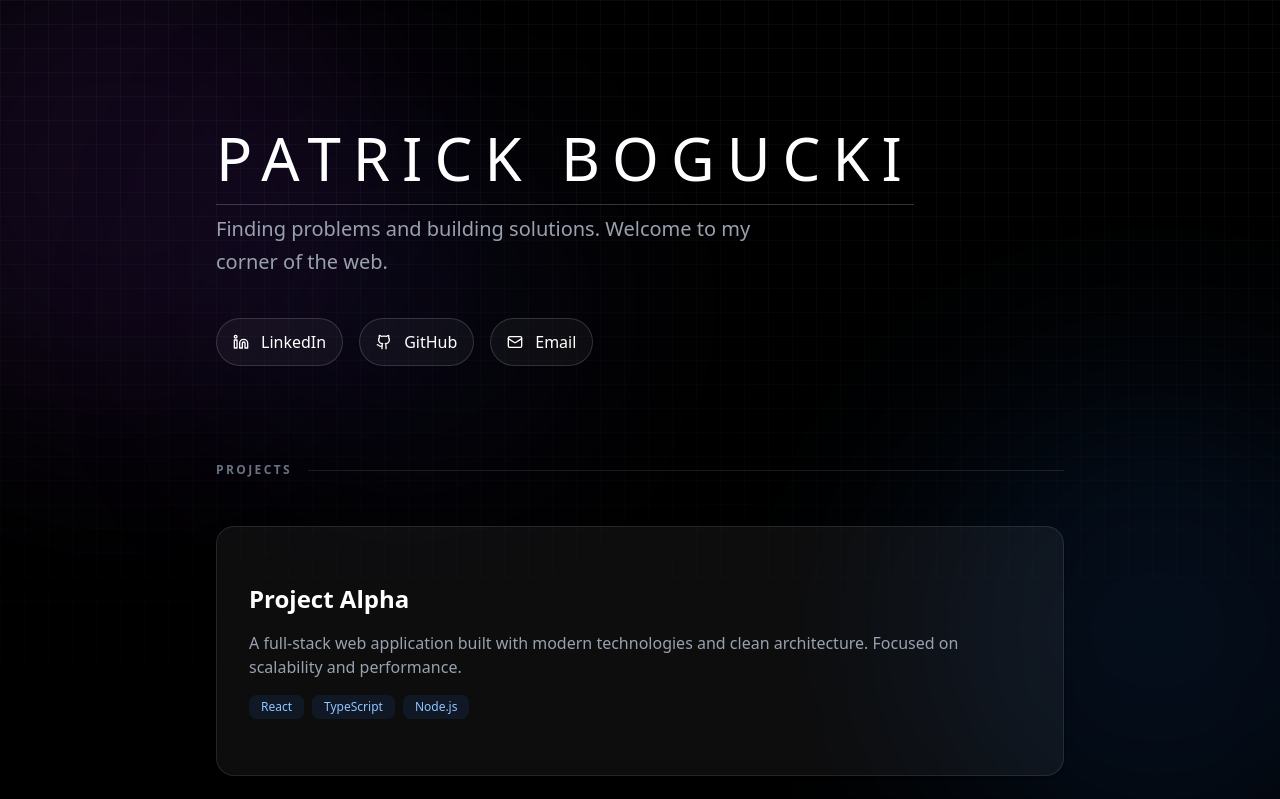
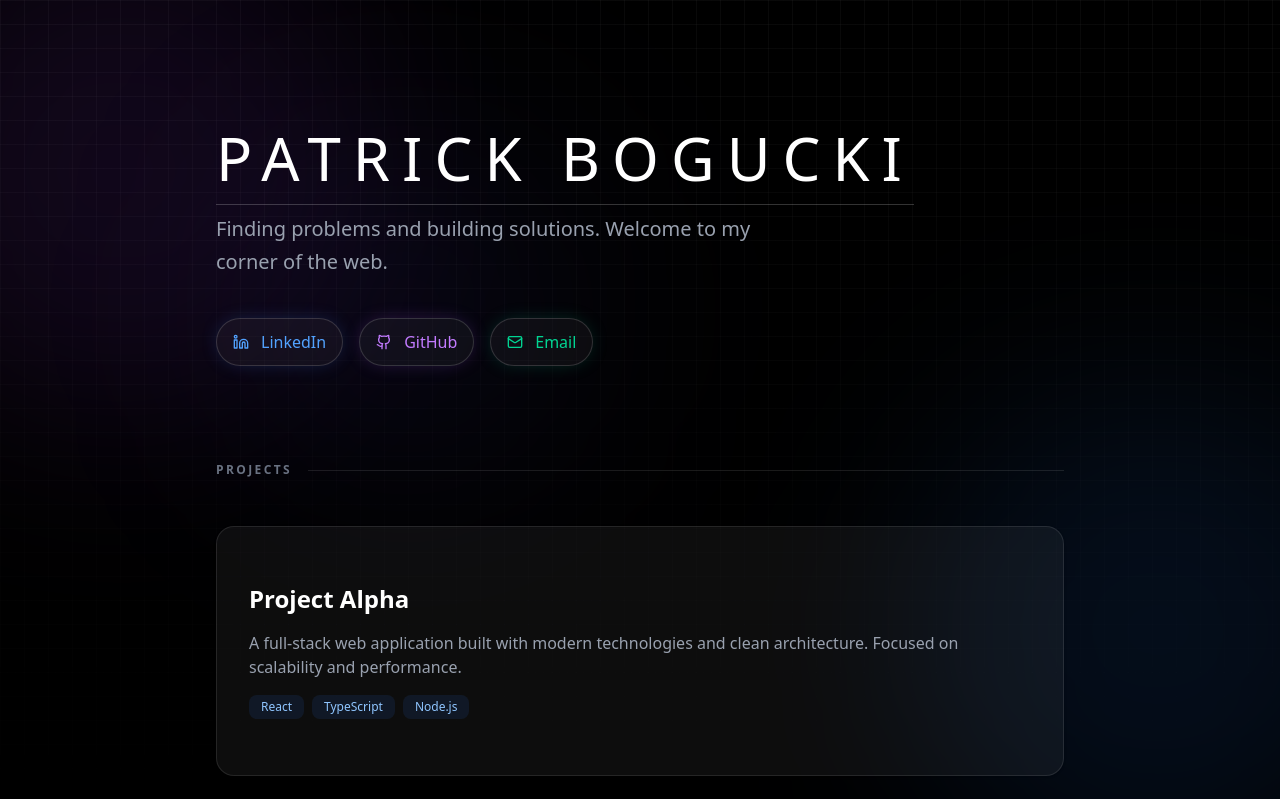
Before and after one commit to patrickbogucki/patrick-landing, a Next.js app: page / in a window 1280 px wide. Shown: the top 799 px of the page. Built offline with nearby package versions, Linux system fonts and the light colour scheme.

Commit message:
feat: Enhance social media button styling

```diff
--- a/src/app/page.tsx
+++ b/src/app/page.tsx
@@ -32,19 +32,19 @@ export default function Home() {
 
           <div className="flex flex-wrap gap-4 pt-4">
             <a href="https://ca.linkedin.com/in/patrick-bogucki-5095b81b" target="_blank" rel="noopener noreferrer">
-              <Button variant="outline" size="lg" className="h-12 gap-3 rounded-full border-white/10 bg-white/5 px-6 text-base transition-all duration-300 hover:scale-105 hover:border-blue-400/50 hover:bg-blue-400/10 hover:text-blue-400 hover:shadow-lg hover:shadow-blue-400/20">
+              <Button variant="outline" size="lg" className="h-12 gap-3 rounded-full border-blue-500/20 bg-blue-500/10 px-6 text-base text-blue-400 shadow-[0_0_20px_-5px_rgba(59,130,246,0.3)] transition-all duration-300 hover:scale-105 hover:border-blue-400/50 hover:bg-blue-400/10 hover:text-blue-300 hover:shadow-[0_0_30px_-5px_rgba(59,130,246,0.5)]">
                 <Linkedin className="h-5 w-5" />
                 LinkedIn
               </Button>
             </a>
             <a href="https://github.com/patrickbogucki" target="_blank" rel="noopener noreferrer">
-              <Button variant="outline" size="lg" className="h-12 gap-3 rounded-full border-white/10 bg-white/5 px-6 text-base transition-all duration-300 hover:scale-105 hover:border-purple-400/50 hover:bg-purple-400/10 hover:text-purple-400 hover:shadow-lg hover:shadow-purple-400/20">
+              <Button variant="outline" size="lg" className="h-12 gap-3 rounded-full border-purple-500/20 bg-purple-500/10 px-6 text-base text-purple-400 shadow-[0_0_20px_-5px_rgba(168,85,247,0.3)] transition-all duration-300 hover:scale-105 hover:border-purple-400/50 hover:bg-purple-400/10 hover:text-purple-300 hover:shadow-[0_0_30px_-5px_rgba(168,85,247,0.5)]">
                 <Github className="h-5 w-5" />
                 GitHub
               </Button>
             </a>
             <a href="mailto:patrickbogucki@gmail.com">
-              <Button variant="outline" size="lg" className="h-12 gap-3 rounded-full border-white/10 bg-white/5 px-6 text-base transition-all duration-300 hover:scale-105 hover:border-indigo-400/50 hover:bg-indigo-400/10 hover:text-indigo-400 hover:shadow-lg hover:shadow-indigo-400/20">
+              <Button variant="outline" size="lg" className="h-12 gap-3 rounded-full border-emerald-500/20 bg-emerald-500/10 px-6 text-base text-emerald-400 shadow-[0_0_20px_-5px_rgba(16,185,129,0.3)] transition-all duration-300 hover:scale-105 hover:border-emerald-400/50 hover:bg-emerald-400/10 hover:text-emerald-300 hover:shadow-[0_0_30px_-5px_rgba(16,185,129,0.5)]">
                 <Mail className="h-5 w-5" />
                 Email
               </Button>
```
